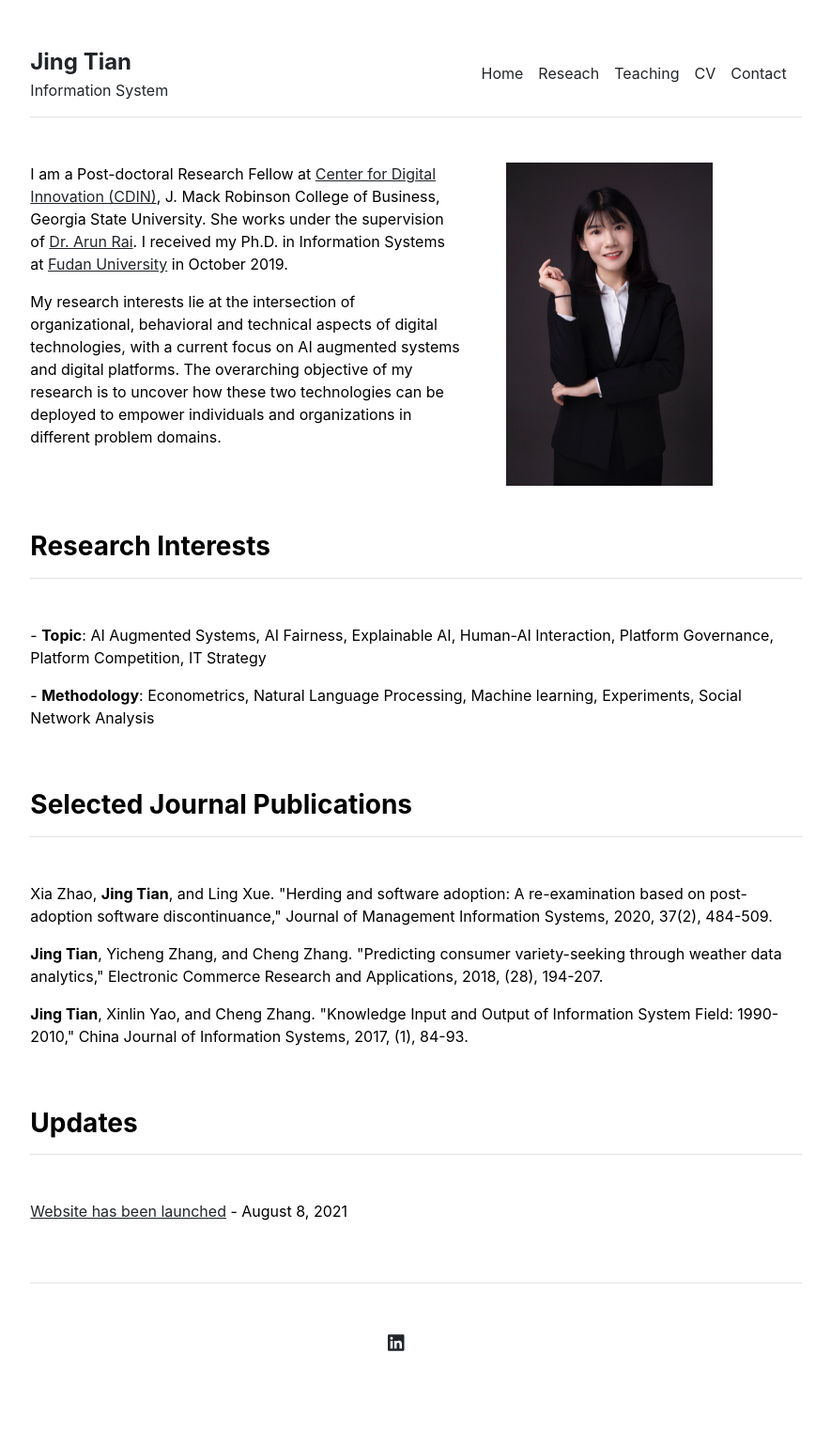
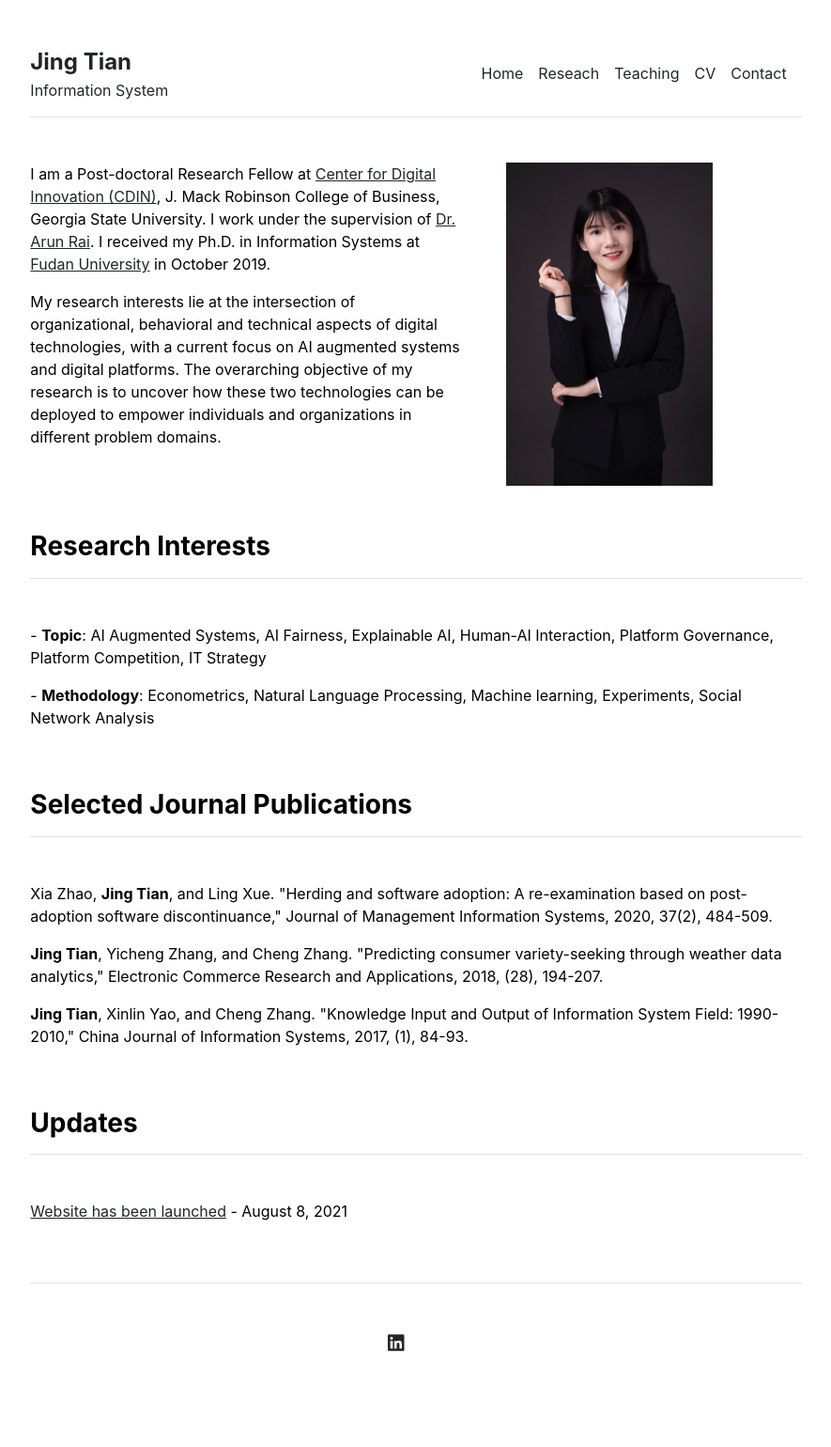
Before and after one commit to jingtianIS/jingtianIS.github.io, a Jekyll site: the page built from index.md, in a window 1280 px wide. Shown: the whole page at 94% size, without its empty margins (197-1082 px from the left). Built offline with Jekyll 4.4.1, drawn with Linux system fonts in a browser that asks for light colours.

Commit message:
Update index.md

```diff
--- a/index.md
+++ b/index.md
@@ -4,7 +4,7 @@ title: "Home"
 ---
 
 
-I am a Post-doctoral Research Fellow at [Center for Digital Innovation (CDIN)](cdin-gsu), J. Mack Robinson College of Business, Georgia State University. She works under the supervision of [Dr. Arun Rai][professor-rai]. I received my Ph.D. in Information Systems at [Fudan University][fudan] in October 2019.
+I am a Post-doctoral Research Fellow at [Center for Digital Innovation (CDIN)](cdin-gsu), J. Mack Robinson College of Business, Georgia State University. I work under the supervision of [Dr. Arun Rai][professor-rai]. I received my Ph.D. in Information Systems at [Fudan University][fudan] in October 2019.
 
 My research interests lie at the intersection of organizational, behavioral and technical aspects of digital technologies, with a current focus on AI augmented systems and digital platforms. The overarching objective of my research is to uncover how these two technologies can be deployed to empower individuals and organizations in different problem domains.
 
```
